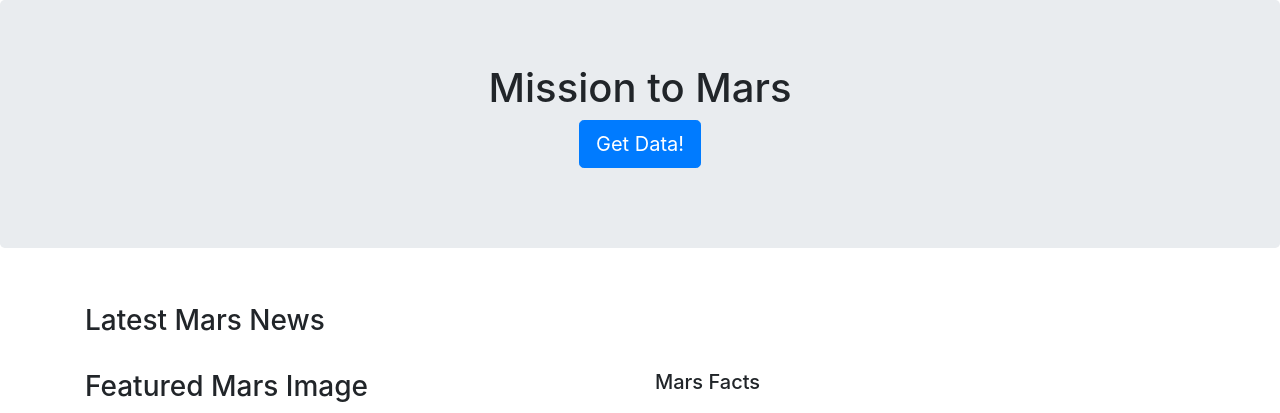
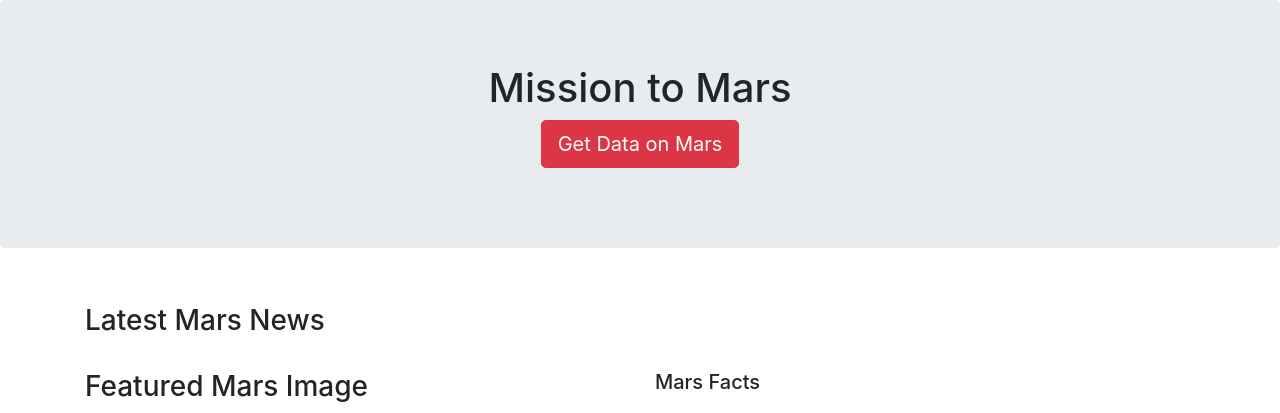
Before and after one commit to stuhunter4/web-scraping-challenge, a Flask app: template Missions_to_Mars/templates/index.html in a window 1280 px wide. Shown: the top 413 px of the page. Run offline with Flask 2, Linux system fonts and the light colour scheme; the template is opened without the code that fills it, so the values that code supplies are empty; some libraries are stand-ins or nearby versions.

Commit message:
thanks to one of my classmates I have a solution to the table problem using autoescape.  all that's left now is styling and maybe some extra scraping just for fun

```diff
--- a/Missions_to_Mars/scrape_mars.py
+++ b/Missions_to_Mars/scrape_mars.py
@@ -71,6 +71,7 @@
     df.set_index("Description", inplace = True)
     df.rename_axis(None, inplace = True)
     html_table = df.to_html()
+    html_table = html_table.replace("\n", "")
 
     # store data in a dictionary
     listings = {
--- a/Missions_to_Mars/templates/index.html
+++ b/Missions_to_Mars/templates/index.html
@@ -14,7 +14,7 @@
 <div class="jumbotron">
     <div class="container text-center">
         <h1>Mission to Mars</h1>
-        <p><a class="btn btn-primary btn-lg" href="/scrape" role="button">Get Data!</a></p>
+        <p><a class="btn btn-danger btn-lg" href="/scrape" role="button">Get Data on Mars</a></p>
     </div>
 </div><br>
 
@@ -41,7 +41,9 @@
         <div class="col-sm-6">
             <div class="well">
                 <h5>Mars Facts</h5>
-                <table>{{mars.html_table}}</table>
+                {% autoescape off %}
+                {{mars.html_table}}
+                {% endautoescape %}
             </div>
         </div>
     </div>
```
